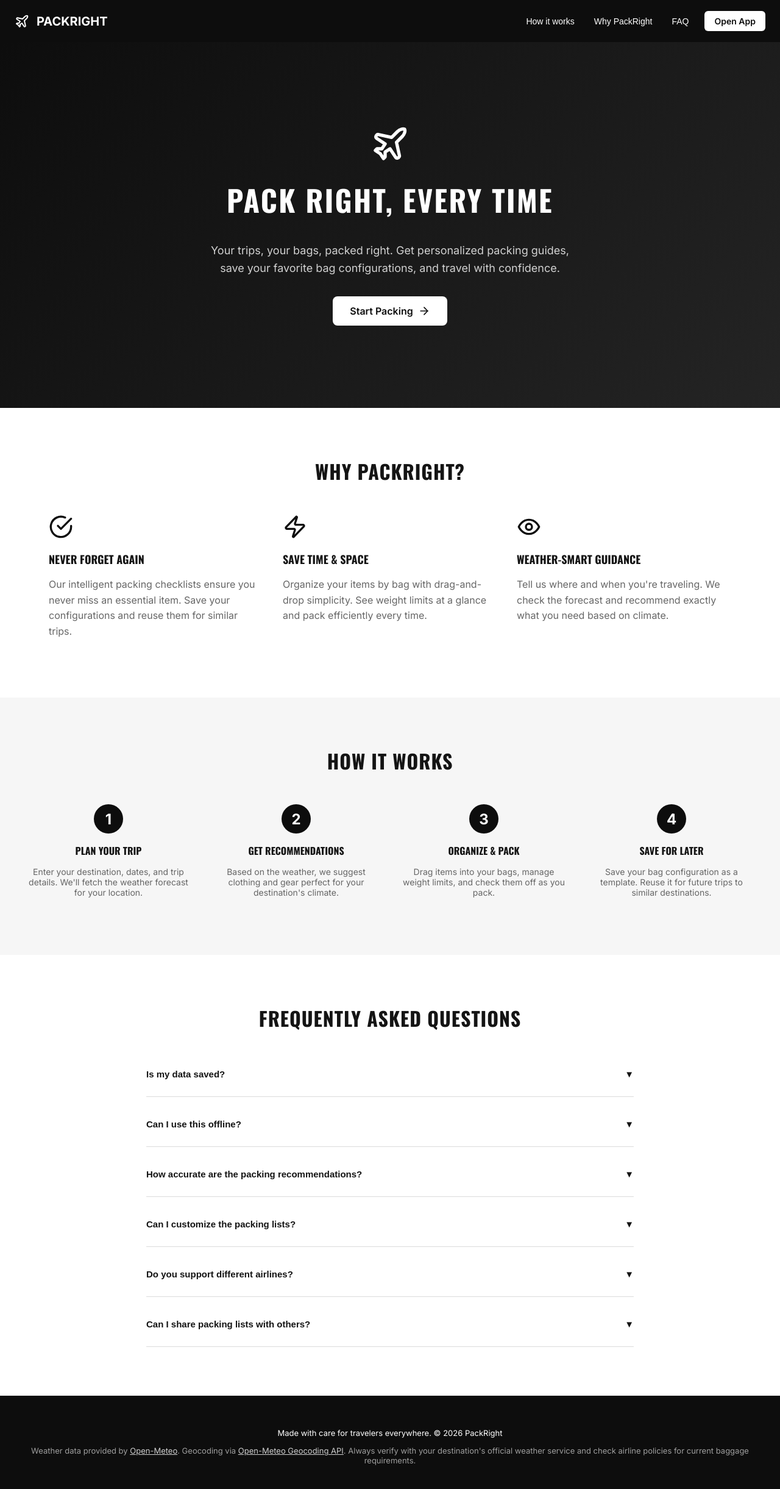
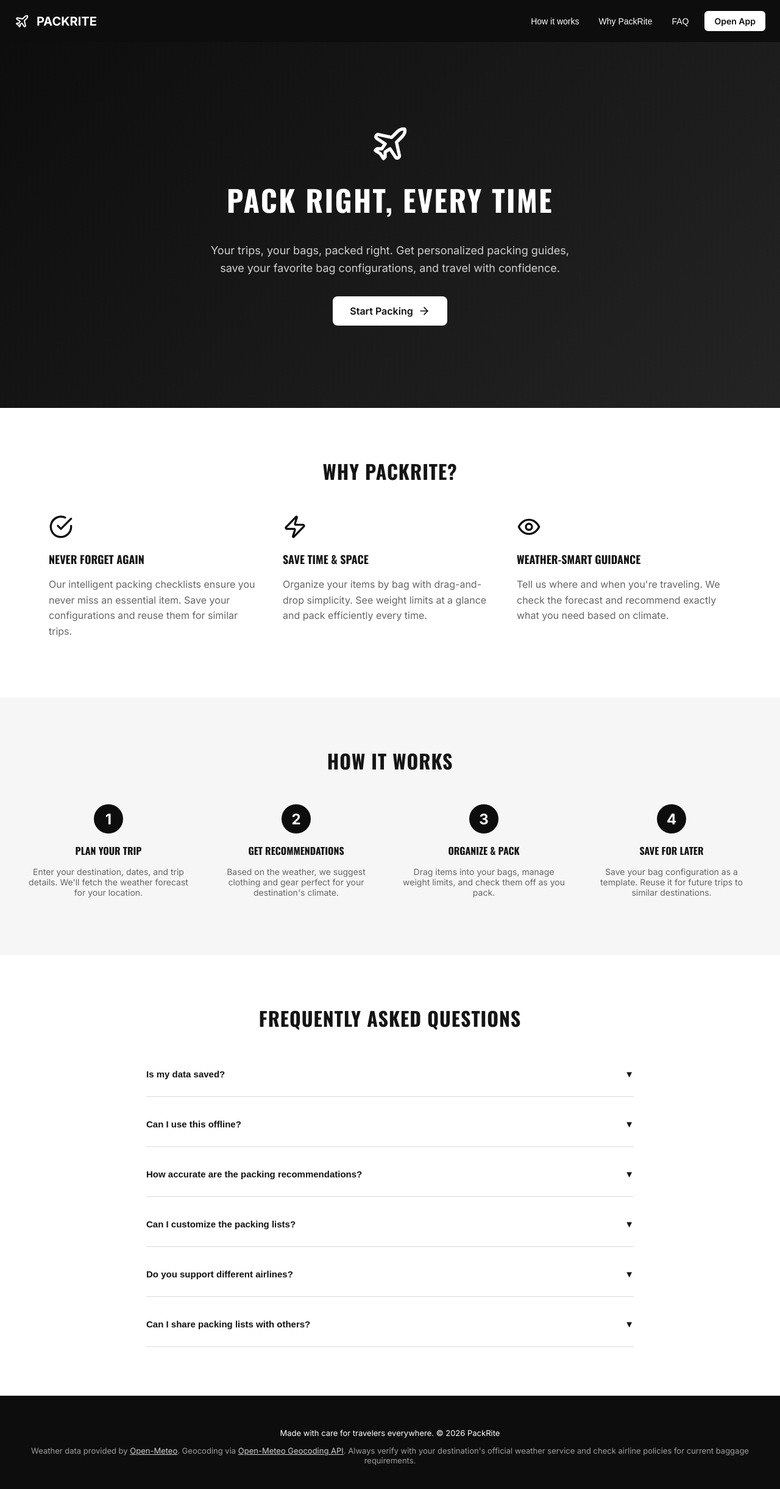
Before and after one commit to danieldvorkin/packright-app, a React (Vite) app: page / in a window 1280 px wide. Shown: the top 2442 px of the page at 61% size. Built offline with nearby package versions, Linux system fonts and the light colour scheme.

Commit message:
rebrand: Change app name from PackRight to PackRite
- Update all references in App.jsx and Marketing.jsx
- Update package.json name
- Update HTML title tag
- Consistent branding throughout app

```diff
--- a/index.html
+++ b/index.html
@@ -3,7 +3,7 @@
   <head>
     <meta charset="UTF-8" />
     <meta name="viewport" content="width=device-width, initial-scale=1.0" />
-    <title>PackRight — Packing Planner</title>
+    <title>PackRite — Packing Planner</title>
     <link rel="preconnect" href="https://fonts.googleapis.com" />
     <link rel="preconnect" href="https://fonts.gstatic.com" crossorigin />
     <link
--- a/package.json
+++ b/package.json
@@ -1,5 +1,5 @@
 {
-  "name": "packright",
+  "name": "packrite",
   "private": true,
   "version": "1.0.0",
   "type": "module",
--- a/src/App.jsx
+++ b/src/App.jsx
@@ -533,7 +533,7 @@
    MAIN APP
 --------------------------------------------------------- */
 
-export default function PackRight() {
+export default function PackRite() {
   const navigate = useNavigate();
   const [view, setView] = useState("index"); // index | config | organize | select-bags | guided
 
@@ -1408,7 +1408,7 @@
         <div className="index-wrap">
           <div className="index-hero">
             <div className="plane-badge"><Plane size={24} /></div>
-            <h1>PackRight</h1>
+            <h1>PackRite</h1>
             <p>Your trips, your bags, packed right — every time.</p>
           </div>
 
--- a/src/Marketing.jsx
+++ b/src/Marketing.jsx
@@ -22,11 +22,11 @@
 
       <nav style={{ background: "var(--black)", color: "var(--white)", padding: "18px 24px", display: "flex", justifyContent: "space-between", alignItems: "center", flexWrap: "wrap", gap: "24px" }}>
         <a href="/" style={{ display: "flex", alignItems: "center", gap: "12px", fontSize: "20px", fontWeight: "700", textTransform: "uppercase", textDecoration: "none", color: "var(--white)" }}>
-          <Plane size={24} /> PackRight
+          <Plane size={24} /> PackRite
         </a>
         <div style={{ display: "flex", gap: "20px", fontSize: "14px", alignItems: "center", flexWrap: "wrap" }}>
           <button onClick={() => document.getElementById("how-it-works")?.scrollIntoView({ behavior: "smooth" })} style={{ background: "none", border: "none", color: "var(--white)", cursor: "pointer", fontSize: "14px" }}>How it works</button>
-          <button onClick={() => document.getElementById("why")?.scrollIntoView({ behavior: "smooth" })} style={{ background: "none", border: "none", color: "var(--white)", cursor: "pointer", fontSize: "14px" }}>Why PackRight</button>
+          <button onClick={() => document.getElementById("why")?.scrollIntoView({ behavior: "smooth" })} style={{ background: "none", border: "none", color: "var(--white)", cursor: "pointer", fontSize: "14px" }}>Why PackRite</button>
           <button onClick={() => document.getElementById("faq")?.scrollIntoView({ behavior: "smooth" })} style={{ background: "none", border: "none", color: "var(--white)", cursor: "pointer", fontSize: "14px" }}>FAQ</button>
           <a href="/app" style={{ background: "var(--white)", color: "var(--black)", border: "none", padding: "8px 16px", borderRadius: "6px", cursor: "pointer", fontWeight: "600", fontSize: "14px", textDecoration: "none", display: "inline-block" }}>Open App</a>
         </div>
@@ -44,7 +44,7 @@
       </section>
 
       <section id="why" style={{ padding: "80px 40px", maxWidth: "1200px", margin: "0 auto" }}>
-        <h2 style={{ fontSize: "32px", marginBottom: "48px", textAlign: "center", textTransform: "uppercase", letterSpacing: "0.03em" }}>Why PackRight?</h2>
+        <h2 style={{ fontSize: "32px", marginBottom: "48px", textAlign: "center", textTransform: "uppercase", letterSpacing: "0.03em" }}>Why PackRite?</h2>
         <div style={{ display: "grid", gridTemplateColumns: "repeat(auto-fit, minmax(300px, 1fr))", gap: "32px" }}>
           <div>
             <CheckCircle size={40} style={{ marginBottom: "16px", color: "var(--black)" }} />
@@ -97,7 +97,7 @@
           <h2 style={{ fontSize: "32px", marginBottom: "48px", textAlign: "center", textTransform: "uppercase", letterSpacing: "0.03em" }}>Frequently Asked Questions</h2>
           <div style={{ display: "grid", gap: "24px" }}>
             <FAQItem question="Is my data saved?" answer="Yes! All your trips, bags, and configurations are saved locally in your browser. Your data never leaves your device — everything is stored securely on your computer." />
-            <FAQItem question="Can I use this offline?" answer="PackRight works best online for weather data. However, you can still access and manage saved trips offline if they were previously loaded." />
+            <FAQItem question="Can I use this offline?" answer="PackRite works best online for weather data. However, you can still access and manage saved trips offline if they were previously loaded." />
             <FAQItem question="How accurate are the packing recommendations?" answer="Our recommendations are based on real-time weather data from the Open-Meteo API, covering temperature, precipitation, and wind. We also factor in trip duration to suggest appropriate clothing." />
             <FAQItem question="Can I customize the packing lists?" answer="Absolutely. You can add, remove, and edit any item. You can also adjust quantities and move items between bags using drag-and-drop." />
             <FAQItem question="Do you support different airlines?" answer="Yes! We have presets for major US and Canadian airlines, including American, Delta, Southwest, Air Canada, and WestJet. You can also set custom weight limits." />
@@ -107,7 +107,7 @@
       </section>
 
       <footer style={{ background: "var(--black)", color: "var(--white)", padding: "40px", textAlign: "center", fontSize: "13px" }}>
-        <p>Made with care for travelers everywhere. © 2026 PackRight</p>
+        <p>Made with care for travelers everywhere. © 2026 PackRite</p>
         <p style={{ marginTop: "12px", color: "rgba(255,255,255,0.6)" }}>
           Weather data provided by <a href="https://open-meteo.com" target="_blank" rel="noopener noreferrer" style={{ color: "rgba(255,255,255,0.8)", textDecoration: "underline" }}>Open-Meteo</a>. Geocoding via <a href="https://open-meteo.com" target="_blank" rel="noopener noreferrer" style={{ color: "rgba(255,255,255,0.8)", textDecoration: "underline" }}>Open-Meteo Geocoding API</a>. Always verify with your destination's official weather service and check airline policies for current baggage requirements.
         </p>
```
